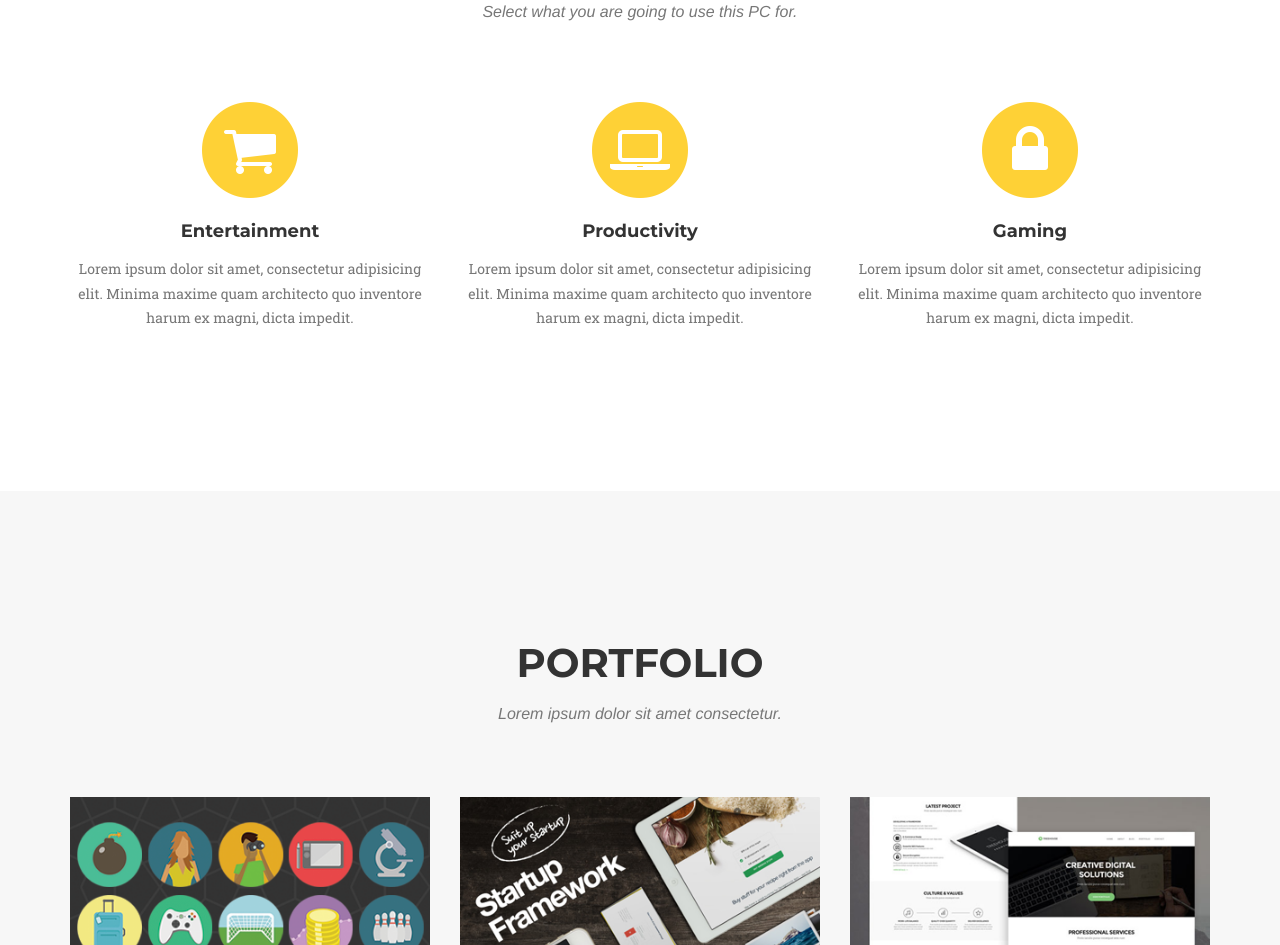
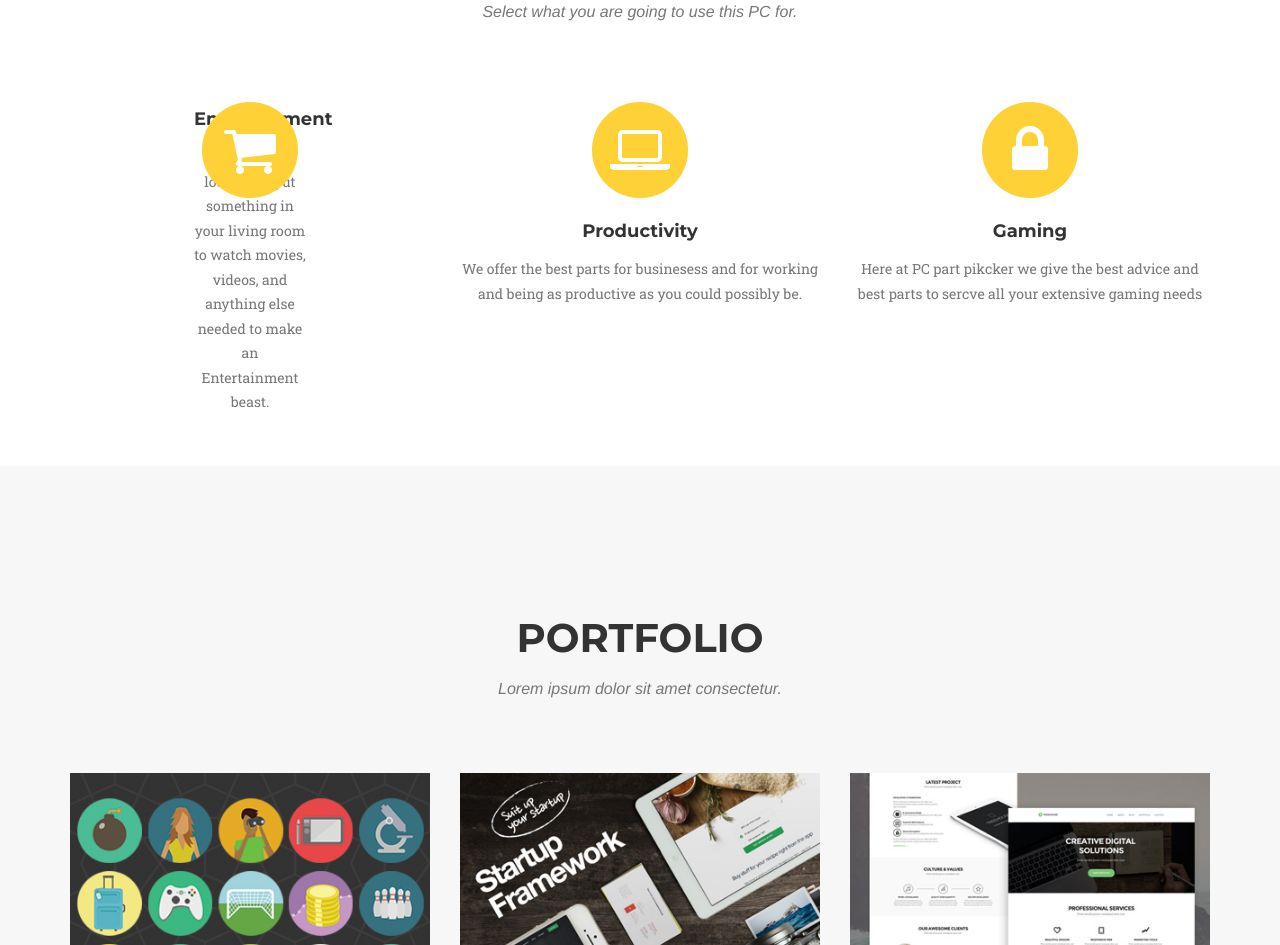
Before and after one commit to 210782/210782.github.io, a plain HTML site: page index.html in a window 1280 px wide. Shown: the part 969-1914 px from the top of the page. Drawn offline with nearby package versions, Linux system fonts and the light colour scheme; a web font is replaced by a local one.

Commit message:
Added more text to the 2nd page

```diff
--- a/index.html
+++ b/index.html
@@ -101,10 +101,10 @@
                 <div class="col-md-4">
                     <span class="fa-stack fa-4x">
                         <i class="fa fa-circle fa-stack-2x text-primary"></i>
-                        <i class="fa fa-shopping-cart fa-stack-1x fa-inverse"></i>
+                        <i class="fa fa-shopping-cart fa-stack-1x fa-inverse"></i
                     </span>
                     <h4 class="service-heading">Entertainment</h4>
-                    <p class="text-muted">Lorem ipsum dolor sit amet, consectetur adipisicing elit. Minima maxime quam architecto quo inventore harum ex magni, dicta impedit.</p>
+                    <p class="text-muted">If you are looking to put something in your living room to watch movies, videos, and anything else needed to make an Entertainment beast.</p>
                 </div>
                 <div class="col-md-4">
                     <span class="fa-stack fa-4x">
@@ -112,7 +112,7 @@
                         <i class="fa fa-laptop fa-stack-1x fa-inverse"></i>
                     </span>
                     <h4 class="service-heading">Productivity</h4>
-                    <p class="text-muted">Lorem ipsum dolor sit amet, consectetur adipisicing elit. Minima maxime quam architecto quo inventore harum ex magni, dicta impedit.</p>
+                    <p class="text-muted">We offer the best parts for businesess and for working and being as productive as you could possibly be.</p>
                 </div>
                 <div class="col-md-4">
                     <span class="fa-stack fa-4x">
@@ -120,7 +120,7 @@
                         <i class="fa fa-lock fa-stack-1x fa-inverse"></i>
                     </span>
                     <h4 class="service-heading">Gaming</h4>
-                    <p class="text-muted">Lorem ipsum dolor sit amet, consectetur adipisicing elit. Minima maxime quam architecto quo inventore harum ex magni, dicta impedit.</p>
+                    <p class="text-muted">Here at PC part pikcker we give the best advice and best parts to sercve all your extensive gaming needs </p>
                 </div>
             </div>
         </div>
```
